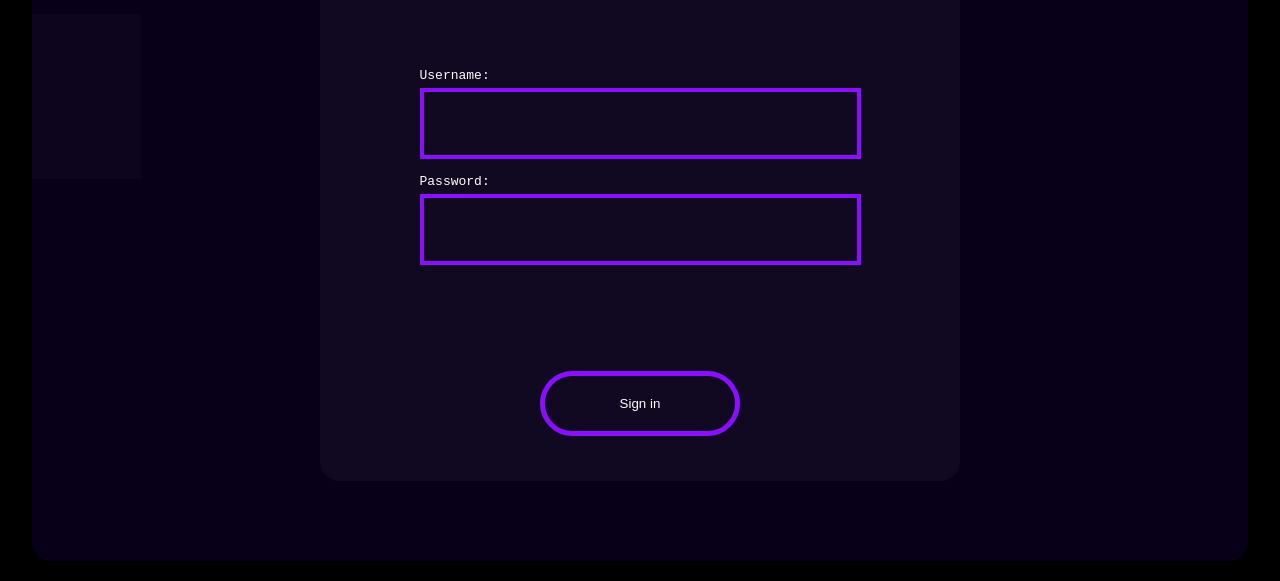
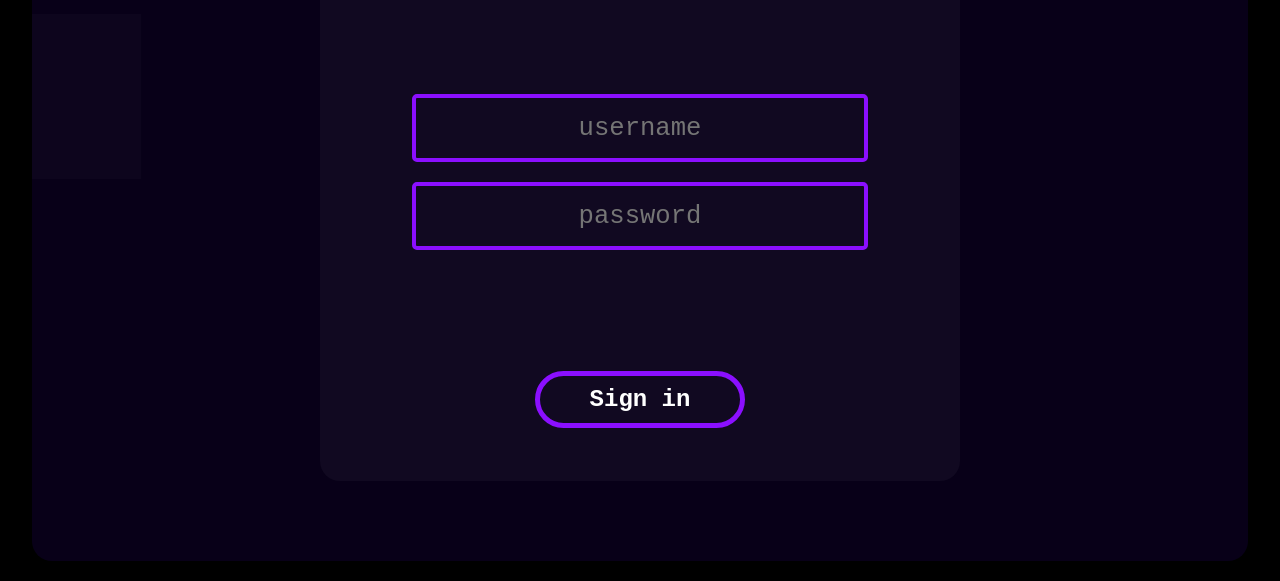
Before and after one commit to Norgret/chat-room, a plain HTML site: page html/login.html in a window 1280 px wide. Shown: the part 219-800 px from the top of the page. Drawn offline with Linux system fonts and the light colour scheme.

Commit message:
final (without dropdown

```diff
--- a/html/login.html
+++ b/html/login.html
@@ -11,12 +11,10 @@
 			<div class="modal">
 				<h1>Enter Credentials:</h1>
 				<div>
-					<p>Username:</p>
-					<input>
-					<p>Password:</p>
-					<input>
+					<input placeholder="username">
+					<input type ="password" placeholder="password">
 				</div>
-				<button>Sign in</button>
+				<button><b>Sign in</b></button>
 			</div>
 			<div class="anim">
 				<div class="box"></div>
--- a/styles/scss/login.scss
+++ b/styles/scss/login.scss
@@ -93,7 +93,7 @@ body
 
     h1
     {
-        font-size: 5.5vh;
+        font-size: 3.5vw;
     }
     div
     {
@@ -104,18 +104,25 @@ body
         {
             margin-bottom: 15px;
             margin-top: 5px;
-            padding: 3vh 10vw;
+            height: 7.5vh;
+            width: 35vw;
             border: $purple1 4px solid;
             background-color: transparent;
             color: white;
+            font-family: monospace;
+            border-radius: 5px;
+            font-size: 2vw;
+            text-align: center;
         }
     }
     button
     {
-        padding: 20px 75px;
+        padding: 10px 50px;
         border-radius: 50vh;
         border: $purple1 solid 5px;
         background-color: transparent;
         color: white;
+        font-family: monospace;
+        font-size: 3vh;
     }
 }
```
Also changed, not shown: css/scss/login.css, 1 other file.
